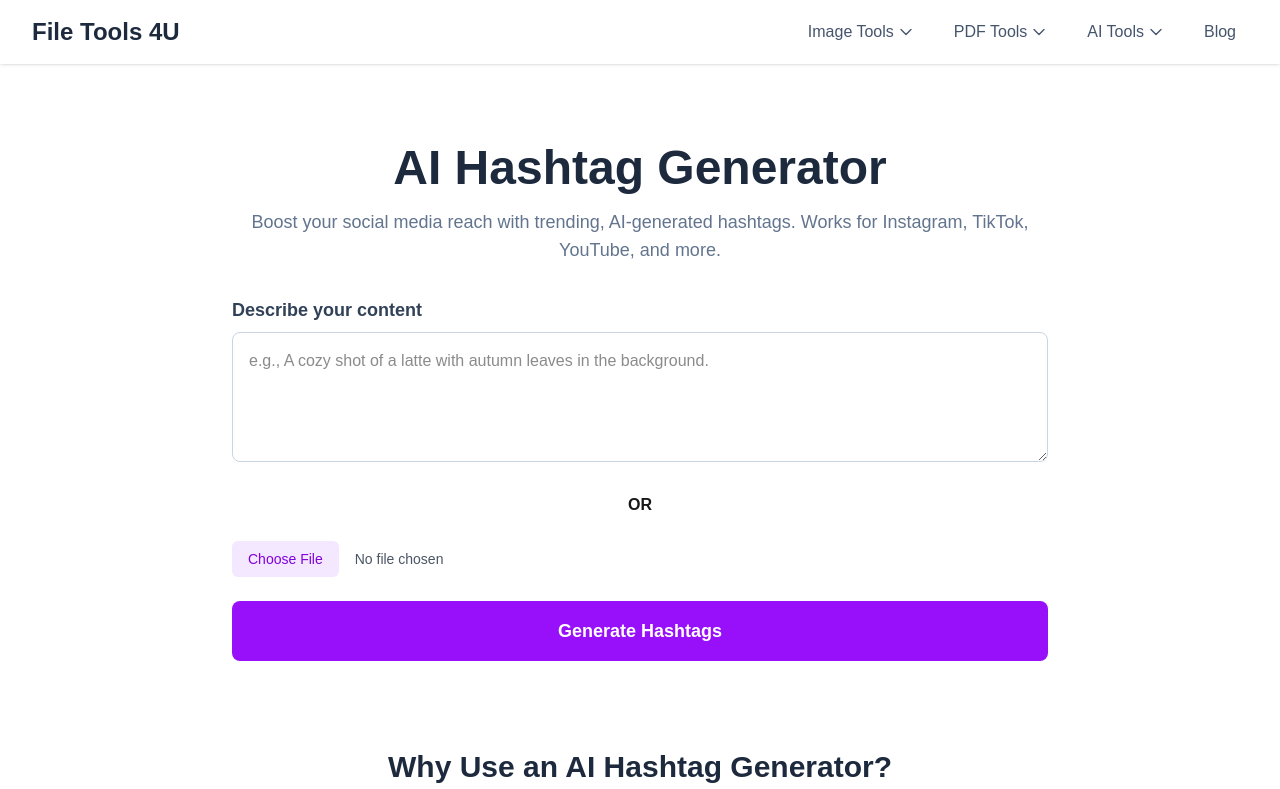
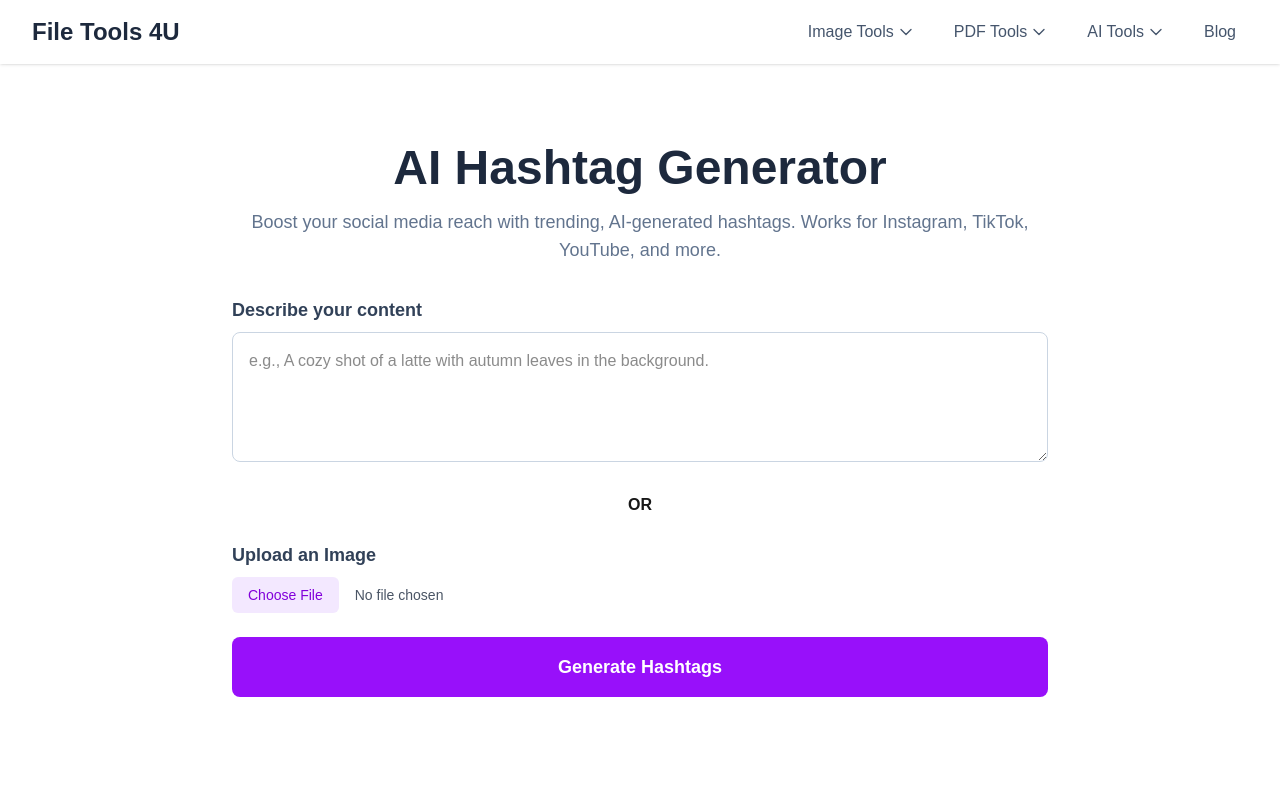
Before and after one commit to rahul2205202/file-tools-4u, a Next.js app: page /ai-hashtag-generator in a window 1280 px wide. Shown: the top 789 px of the page. Built offline with nearby package versions, Linux system fonts and the light colour scheme.

Commit message:
label issue fixed

```diff
--- a/src/app/components/tools/AIHashtagsGenerator.jsx
+++ b/src/app/components/tools/AIHashtagsGenerator.jsx
@@ -115,6 +115,9 @@ export default function AIHashtagsGenerator() {
                                 onChange={(e) => setTextContent(e.target.value)}
                             />
                             <p className="font-bold text-center">OR</p>
+                            <label htmlFor="text-input" className="block text-lg font-semibold text-slate-700 mb-2 text-left">
+                                Upload an Image
+                            </label>
                             <input id="hashtag-upload-input" type="file" accept="image/*" onChange={handleFileChange}
                                 className="block w-full text-sm text-gray-600 file:mr-4 file:py-2 file:px-4 file:rounded-md file:bg-purple-100 file:text-purple-700 hover:file:bg-purple-200"
                             />
--- a/src/app/sitemap.jsx
+++ b/src/app/sitemap.jsx
@@ -13,6 +13,7 @@ export default function sitemap() {
     '/png-to-jpeg',
     '/photo-restorer',
     '/ai-figurine-creator',
+    '/ai-hashtag-generator',
     '/webp-to-png',
     '/webp-converter',
     '/contact-us',
```
